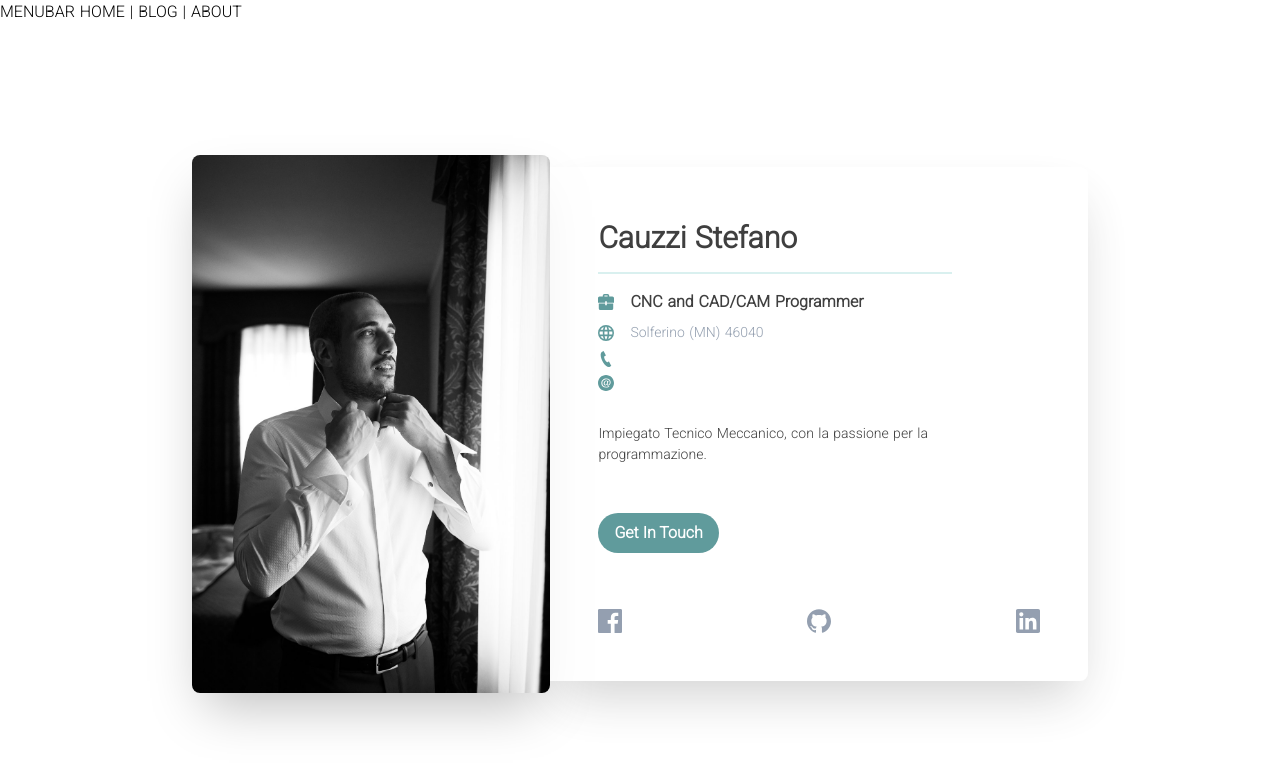
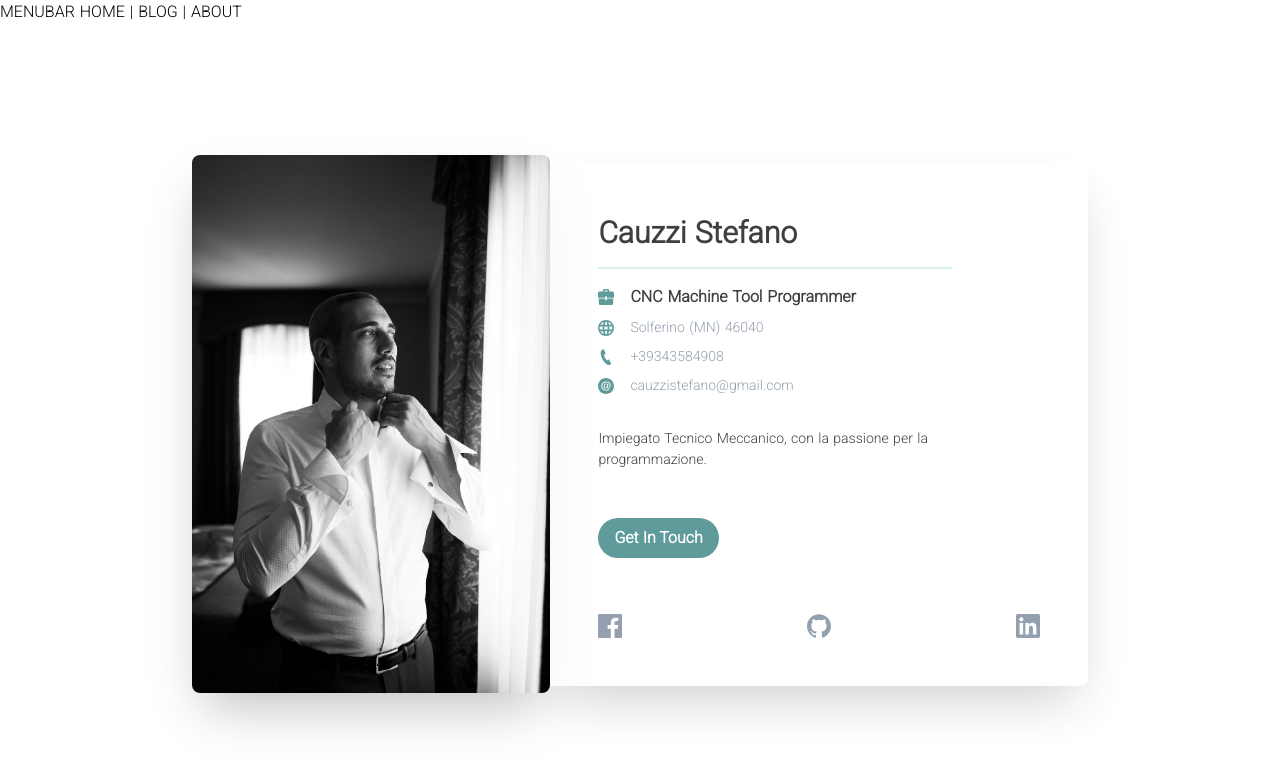
Before and after one commit to stecaulab/CSsite, a Nuxt app: page / in a window 1280 px wide. Shown: the top 766 px of the page. Built offline with nearby package versions, Linux system fonts and the light colour scheme.

Commit message:
aggiunto valori all array

```diff
--- a/pages/index.vue
+++ b/pages/index.vue
@@ -6,6 +6,8 @@
               :title        = "dataHomes.title"
               :desc         = "dataHomes.desc"
               :location     = "dataHomes.location"
+              :phone        = "dataHomes.phone"
+              :email        = "dataHomes.email"
     >
     </home>
     </div>
@@ -28,7 +30,7 @@ export default {
   data(){
           return{
               dataHome: [
-                    { name:'Cauzzi Stefano', desc:'Impiegato Tecnico Meccanico, con la passione per la programmazione.', title : ' CNC and CAD/CAM Programmer', location:'Solferino (MN) 46040'},
+                    { name:'Cauzzi Stefano', desc:'Impiegato Tecnico Meccanico, con la passione per la programmazione.', title : ' CNC Machine Tool Programmer', location:'Solferino (MN) 46040',phone:'+39343584908',email:'cauzzistefano@gmail.com'},
 
                   ]
 
```
